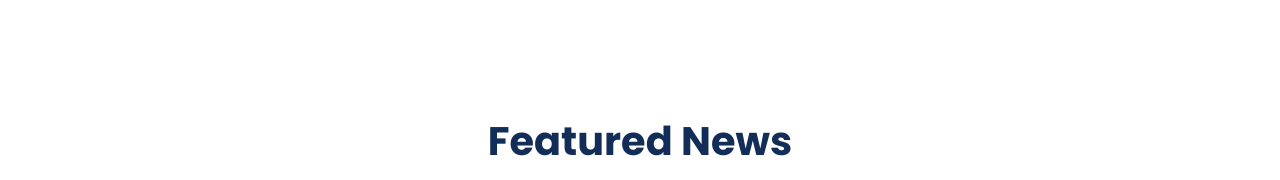
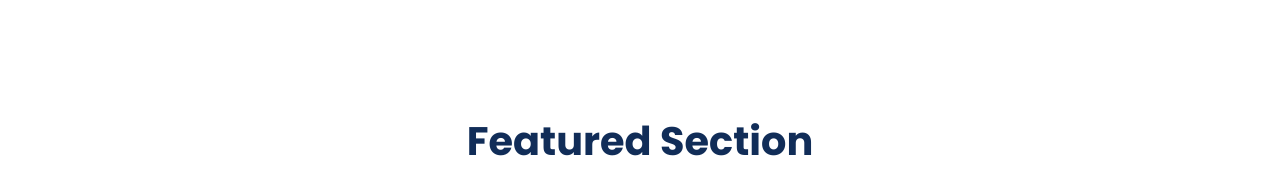
Before and after one commit to XieSandi/landing-page, a plain HTML site: page index.html in a window 1280 px wide. Shown: the part 3860-4040 px from the top of the page. Drawn offline with nearby package versions, Linux system fonts and the light colour scheme.

Commit message:
Update index.html

```diff
--- a/index.html
+++ b/index.html
@@ -91,10 +91,12 @@
         </div>
       </div>
     </section>
+
     <!-- ============================================-->
     <!-- <section> begin ============================-->
     <section class="py-0">
       <div class="container">
+
         <!-- ============================================-->
         <!-- <section> begin ============================-->
         <section class="py-8">
@@ -111,11 +113,13 @@
         </section>
         <!-- <section> close ============================-->
         <!-- ============================================-->
+
       </div>
       <!-- end of .container-->
     </section>
     <!-- <section> close ============================-->
     <!-- ============================================-->
+
     <section class="py-5" id="services">
       <div class="bg-holder d-none d-sm-block" style="background-image:url(assets/img/illustrations/category-bg.png);background-position:right top;background-size:200px 320px;">
       </div>
@@ -228,7 +232,7 @@
         <div class="row">
           <div class="col-md-12 text-center">
             <div class="col-md-12 text-center mb-3 col-lg-12">
-              <h5 class="fw-bold fs-3 fs-lg-5 lh-sm mb-3">Featured News</h5>
+              <h5 class="fw-bold fs-3 fs-lg-5 lh-sm mb-3">Featured Section</h5>
             </div>
           </div>
         </div>
```
